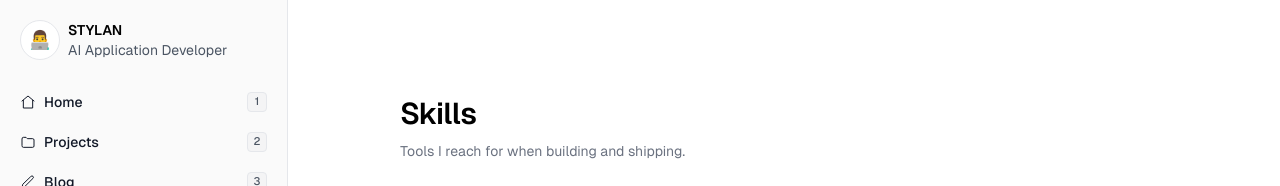
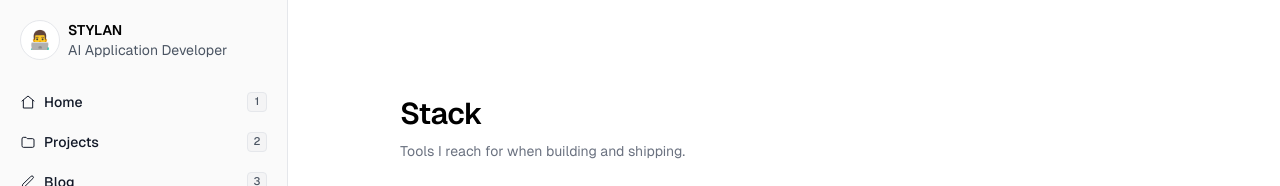
Before and after one commit to duan-deqing/duan-deqing.github.io, a React (Vite) app: page /skills in a window 1280 px wide. Shown: the top 186 px of the page. Built offline with nearby package versions, Linux system fonts and the light colour scheme.

Commit message:
content: 导航 Skills 改为 Stack

```diff
--- a/src/content/site.yaml
+++ b/src/content/site.yaml
@@ -47,8 +47,8 @@ navLinks:
       zh: 博客
   - href: /skills
     label:
-      en: Skills
-      zh: 技能
+      en: Stack
+      zh: 技术栈
   - href: /contact
     label:
       en: Contact
--- a/src/pages/SkillsPage.jsx
+++ b/src/pages/SkillsPage.jsx
@@ -10,7 +10,7 @@ export default function SkillsPage() {
   return (
     <div className="mx-auto w-full max-w-3xl">
       <PageTitle
-        title={`STYLAN · ${t({ en: 'Skills', zh: '技能' })}`}
+        title={`STYLAN · ${t({ en: 'Stack', zh: '技术栈' })}`}
         description={t({
           en: 'The tools and technologies I use to build AI products.',
           zh: '我用来构建 AI 产品的工具与技术。',
@@ -19,7 +19,7 @@ export default function SkillsPage() {
         lang={lang}
       />
       <PageHeading
-        title={t({ en: 'Skills', zh: '技能' })}
+        title={t({ en: 'Stack', zh: '技术栈' })}
         description={t({
           en: 'Tools I reach for when building and shipping.',
           zh: '构建与交付时常用的工具。',
```
Also changed, not shown: 2 other files (tests, documents, lock files or other folders).
